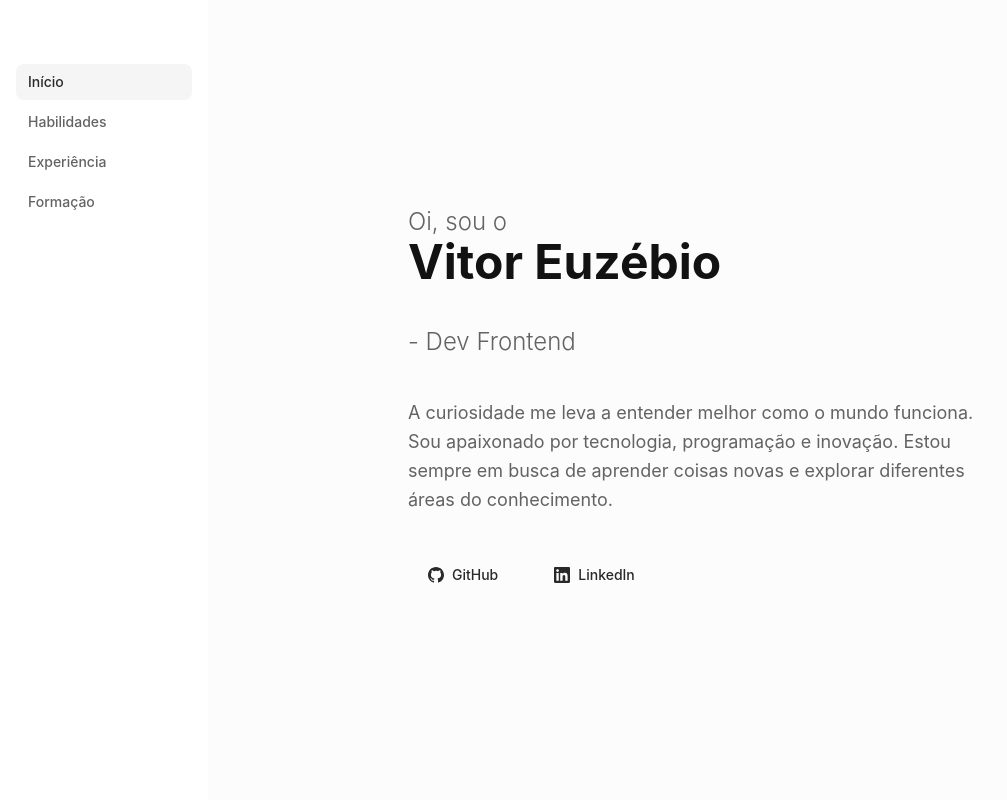
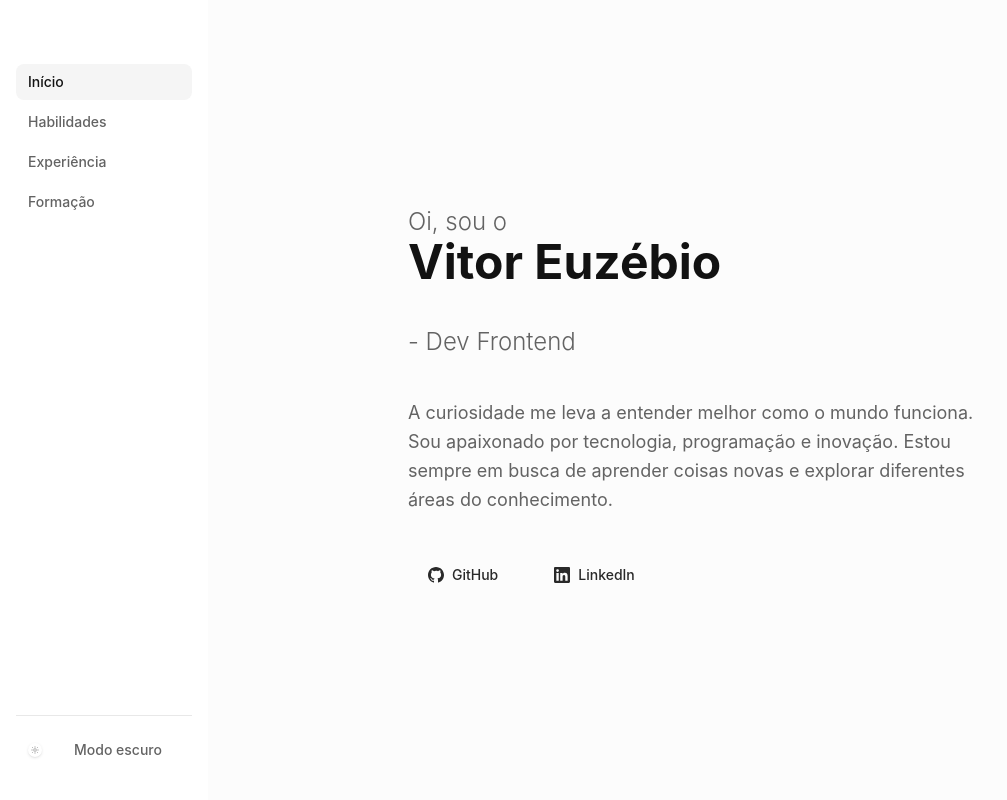
Before and after one commit to veuzebio/ihero, an Angular app: page / in a window 1280 px wide. Shown: the top 800 px of the page, without its empty margins (0-1007 px from the left). Built offline with nearby package versions, Linux system fonts and the light colour scheme.

Commit message:
feat(theme): add Theme dark/light mode

```diff
--- a/src/app/education/education.html
+++ b/src/app/education/education.html
@@ -1,13 +1,13 @@
 <section id="education" aria-labelledby="education-heading" class="px-6 py-24">
   <div class="max-w-2xl mx-auto">
-    <h2 id="education-heading" class="text-3xl font-bold text-neutral-900 mb-12">Formação</h2>
+    <h2 id="education-heading" class="text-3xl font-bold text-neutral-900 dark:text-dark-text mb-12">Formação</h2>
 
-    <ul class="flex flex-col divide-y divide-neutral-200" role="list">
+    <ul class="flex flex-col divide-y divide-neutral-200 dark:divide-dark-border" role="list">
       @for (item of education; track item.institution + item.degree) {
         <li class="flex flex-col gap-1 py-4">
-          <span class="text-base font-semibold text-neutral-900">{{ item.degree }}</span>
-          <span class="text-sm text-neutral-600">{{ item.institution }}</span>
-          <span class="text-xs text-neutral-400">{{ item.year }}</span>
+          <span class="text-base font-semibold text-neutral-900 dark:text-dark-text">{{ item.degree }}</span>
+          <span class="text-sm text-neutral-600 dark:text-dark-muted">{{ item.institution }}</span>
+          <span class="text-xs text-neutral-400 dark:text-dark-muted">{{ item.year }}</span>
         </li>
       }
     </ul>
--- a/src/app/nav-menu/nav-menu.html
+++ b/src/app/nav-menu/nav-menu.html
@@ -1,8 +1,8 @@
 <!-- Top bar — mobile only -->
-<div class="lg:hidden fixed top-0 left-0 right-0 z-50 h-12 bg-white flex items-center px-4">
+<div class="lg:hidden fixed top-0 left-0 right-0 z-50 h-12 bg-white dark:bg-dark-surface flex items-center justify-between px-4 transition-colors duration-300">
   <button
     type="button"
-    class="p-1.5 text-neutral-600 hover:bg-neutral-100 hover:text-neutral-900"
+    class="p-1.5 text-neutral-600 dark:text-dark-muted hover:bg-neutral-100 dark:hover:bg-dark-surface-2 hover:text-neutral-900 dark:hover:text-dark-text transition-colors duration-200"
     [attr.aria-expanded]="isOpen()"
     aria-controls="nav-sidebar"
     [attr.aria-label]="isOpen() ? 'Fechar menu de navegação' : 'Abrir menu de navegação'"
@@ -15,6 +15,26 @@
     } @else {
       <svg width="20" height="20" viewBox="0 0 24 24" fill="none" stroke="currentColor" stroke-width="1.5" aria-hidden="true">
         <path stroke-linecap="round" stroke-linejoin="round" d="M4 6h16M4 12h16M4 18h16" />
+      </svg>
+    }
+  </button>
+
+  <!-- Theme toggle — mobile top bar -->
+  <button
+    type="button"
+    class="flex items-center gap-1.5 p-1.5 rounded-full transition-colors duration-200 text-neutral-600 dark:text-dark-muted hover:bg-neutral-100 dark:hover:bg-dark-surface-2"
+    [attr.aria-label]="themeService.isDark() ? 'Ativar modo claro' : 'Ativar modo escuro'"
+    [attr.aria-pressed]="themeService.isDark()"
+    (click)="themeService.toggle()"
+  >
+    @if (themeService.isDark()) {
+      <svg width="18" height="18" viewBox="0 0 24 24" fill="none" stroke="currentColor" stroke-width="1.5" aria-hidden="true">
+        <circle cx="12" cy="12" r="4"/>
+        <path stroke-linecap="round" d="M12 2v2M12 20v2M4.22 4.22l1.42 1.42M18.36 18.36l1.42 1.42M2 12h2M20 12h2M4.22 19.78l1.42-1.42M18.36 5.64l1.42-1.42"/>
+      </svg>
+    } @else {
+      <svg width="18" height="18" viewBox="0 0 24 24" fill="none" stroke="currentColor" stroke-width="1.5" aria-hidden="true">
+        <path stroke-linecap="round" stroke-linejoin="round" d="M21 12.79A9 9 0 1 1 11.21 3a7 7 0 0 0 9.79 9.79z"/>
       </svg>
     }
   </button>
@@ -34,23 +54,21 @@
   #navSidebar
   id="nav-sidebar"
   aria-label="Navegação da página"
-  class="fixed top-0 left-0 z-40 h-full w-52 bg-white flex flex-col pt-16 pb-8 px-4 transition-transform duration-300
-    -translate-x-full lg:translate-x-0"
+  class="fixed top-0 left-0 z-40 h-full w-52 flex flex-col pt-16 pb-8 px-4
+    bg-white dark:bg-dark-surface
+    -translate-x-full lg:translate-x-0
+    transition-[transform,background-color,color] duration-300"
   [class.-translate-x-full]="!isOpen()"
   [class.translate-x-0]="isOpen()"
   [attr.inert]="(!isOpen() && !isDesktop()) ? '' : null"
   (keydown)="onNavKeydown($event)"
 >
-  <ul role="list" class="flex flex-col gap-1">
+  <ul role="list" class="flex flex-col gap-1 flex-1">
     @for (item of navItems; track item.id) {
       <li>
         <a
           [href]="'#' + item.id"
-          class="flex items-center gap-2 px-3 py-2 rounded-lg text-sm font-medium transition-colors duration-200 ease-out"
-          [class.bg-neutral-100]="activeSection() === item.id"
-          [class.text-neutral-600]="activeSection() !== item.id"
-          [class.hover:text-neutral-900]="activeSection() !== item.id"
-          [class.hover:bg-neutral-200]="activeSection() !== item.id"
+          [class]="navLinkClass(item.id)"
           [attr.aria-current]="activeSection() === item.id ? 'location' : null"
           (click)="closeMenu()"
         >
@@ -59,4 +77,44 @@
       </li>
     }
   </ul>
+
+  <!-- Theme toggle — desktop sidebar (bottom) -->
+  <div class="hidden lg:block mt-auto pt-4 border-t border-neutral-200 dark:border-dark-border">
+    <button
+      type="button"
+      class="w-full flex items-center gap-2.5 px-3 py-2 rounded-lg text-sm font-medium transition-colors duration-200
+        text-neutral-600 dark:text-dark-muted
+        hover:bg-neutral-100 dark:hover:bg-dark-surface-2
+        hover:text-neutral-900 dark:hover:text-dark-text"
+      [attr.aria-label]="themeService.isDark() ? 'Ativar modo claro' : 'Ativar modo escuro'"
+      [attr.aria-pressed]="themeService.isDark()"
+      (click)="themeService.toggle()"
+    >
+      <!-- Switch track -->
+      <span
+        class="relative inline-flex h-5 w-9 shrink-0 items-center rounded-full transition-colors duration-300"
+        [class.bg-accent]="themeService.isDark()"
+        [class.bg-neutral-300]="!themeService.isDark()"
+        aria-hidden="true"
+      >
+        <span
+          class="absolute flex items-center justify-center h-3.5 w-3.5 rounded-full bg-white shadow transition-transform duration-300"
+          [class.translate-x-4]="themeService.isDark()"
+          [class.translate-x-0.5]="!themeService.isDark()"
+        >
+          @if (themeService.isDark()) {
+            <svg width="8" height="8" viewBox="0 0 24 24" fill="currentColor" class="text-accent" aria-hidden="true">
+              <path d="M21 12.79A9 9 0 1 1 11.21 3a7 7 0 0 0 9.79 9.79z"/>
+            </svg>
+          } @else {
+            <svg width="8" height="8" viewBox="0 0 24 24" fill="none" stroke="currentColor" stroke-width="2.5" class="text-neutral-400" aria-hidden="true">
+              <circle cx="12" cy="12" r="4"/>
+              <path stroke-linecap="round" d="M12 2v2M12 20v2M4.22 4.22l1.42 1.42M18.36 18.36l1.42 1.42M2 12h2M20 12h2M4.22 19.78l1.42-1.42M18.36 5.64l1.42-1.42"/>
+            </svg>
+          }
+        </span>
+      </span>
+      <span>{{ themeService.isDark() ? 'Modo claro' : 'Modo escuro' }}</span>
+    </button>
+  </div>
 </nav>
--- a/src/app/nav-menu/nav-menu.ts
+++ b/src/app/nav-menu/nav-menu.ts
@@ -1,5 +1,6 @@
 import { Component, ElementRef, OnDestroy, ViewChild, afterNextRender, inject, signal } from '@angular/core';
 import { DOCUMENT } from '@angular/common';
+import { ThemeService } from '../theme/theme.service';
 
 interface NavItem {
   label: string;
@@ -15,6 +16,7 @@ interface NavItem {
 })
 export class NavMenu implements OnDestroy {
   private readonly document = inject(DOCUMENT);
+  readonly themeService = inject(ThemeService);
   private observer: IntersectionObserver | null = null;
   private mediaQuery: MediaQueryList | null = null;
   private readonly onMediaChange = (e: MediaQueryListEvent) => this.isDesktop.set(e.matches);
@@ -24,6 +26,13 @@ export class NavMenu implements OnDestroy {
   readonly isOpen = signal(false);
   readonly isDesktop = signal(false);
   readonly activeSection = signal('hero');
+
+  navLinkClass(id: string): string {
+    const base = 'flex items-center gap-2 px-3 py-2 rounded-lg text-sm font-medium transition-colors duration-200 ease-out ';
+    return this.activeSection() === id
+      ? base + 'bg-neutral-100 dark:bg-dark-surface-2 text-neutral-900 dark:text-dark-text'
+      : base + 'text-neutral-600 dark:text-dark-muted hover:text-neutral-900 dark:hover:text-dark-text hover:bg-neutral-200 dark:hover:bg-dark-surface-2';
+  }
 
   readonly navItems: NavItem[] = [
     { label: 'Início', id: 'hero' },
--- a/src/app/skills/skills.html
+++ b/src/app/skills/skills.html
@@ -1,12 +1,12 @@
-<section id="skills" aria-labelledby="skills-heading" class="px-6 py-24 bg-neutral-50">
+<section id="skills" aria-labelledby="skills-heading" class="px-6 py-24 bg-neutral-50 dark:bg-dark-bg">
   <div class="max-w-2xl mx-auto">
-    <h2 id="skills-heading" class="text-3xl font-bold text-neutral-900 mb-12">Habilidades</h2>
+    <h2 id="skills-heading" class="text-3xl font-bold text-neutral-900 dark:text-dark-text mb-12">Habilidades</h2>
 
     <ul class="flex flex-wrap gap-4" role="list">
       @for (skill of skills; track skill.name) {
-        <li class="flex flex-col gap-0.5 px-4 py-3 rounded-xl bg-neutral-100 min-w-32">
-          <span class="text-base font-semibold text-neutral-900">{{ skill.name }}</span>
-          <span class="text-xs text-neutral-400 capitalize">{{ skill.level }}</span>
+        <li class="flex flex-col gap-0.5 px-4 py-3 rounded-xl bg-neutral-100 dark:bg-dark-surface min-w-32">
+          <span class="text-base font-semibold text-neutral-900 dark:text-dark-text">{{ skill.name }}</span>
+          <span class="text-xs text-neutral-400 dark:text-dark-muted capitalize">{{ skill.level }}</span>
         </li>
       }
     </ul>
--- /dev/null
+++ b/src/app/theme/theme.service.ts
@@ -0,0 +1,37 @@
+import { DOCUMENT } from '@angular/common';
+import { Injectable, afterNextRender, inject, signal } from '@angular/core';
+
+const STORAGE_KEY = 'theme';
+
+@Injectable({ providedIn: 'root' })
+export class ThemeService {
+  private readonly document = inject(DOCUMENT);
+
+  readonly isDark = signal(false);
+
+  constructor() {
+    afterNextRender(() => {
+      const stored = this.document.defaultView?.localStorage.getItem(STORAGE_KEY);
+      const prefersDark = this.document.defaultView?.matchMedia('(prefers-color-scheme: dark)').matches ?? false;
+      const dark = stored === 'dark' || (stored === null && prefersDark);
+      this.isDark.set(dark);
+      this.apply(dark);
+    });
+  }
+
+  toggle(): void {
+    const next = !this.isDark();
+    this.isDark.set(next);
+    this.apply(next);
+    this.document.defaultView?.localStorage.setItem(STORAGE_KEY, next ? 'dark' : 'light');
+  }
+
+  private apply(dark: boolean): void {
+    const html = this.document.documentElement;
+    if (dark) {
+      html.classList.add('dark');
+    } else {
+      html.classList.remove('dark');
+    }
+  }
+}
--- a/src/styles.css
+++ b/src/styles.css
@@ -1,4 +1,7 @@
 @import 'tailwindcss';
+
+/* Class-based dark mode — applies when <html> has .dark class */
+@variant dark (&:where(.dark, .dark *));
 
 @theme {
   --font-sans: 'Inter', system-ui, sans-serif;
@@ -12,6 +15,15 @@
   --color-neutral-900: oklch(18% 0 0);
 
   --color-accent: oklch(52% 0.14 260);
+
+  /* dark mode surfaces — slate-blue tones, not pure black */
+  --color-dark-bg: oklch(22% 0.012 255);
+  --color-dark-surface: oklch(27% 0.012 255);
+  --color-dark-surface-2: oklch(32% 0.012 255);
+  --color-dark-border: oklch(38% 0.012 255);
+  --color-dark-text: oklch(92% 0 0);
+  --color-dark-muted: oklch(68% 0 0);
+  --color-dark-accent: oklch(62% 0.14 260);
 }
 
 *,
@@ -29,4 +41,12 @@ body {
   background-color: var(--color-neutral-50);
   color: var(--color-neutral-800);
   margin: 0;
+  transition:
+    background-color 0.3s ease,
+    color 0.3s ease;
 }
+
+html.dark body {
+  background-color: var(--color-dark-bg);
+  color: var(--color-dark-text);
+}
```
Also changed, not shown: src/app/experience/experience.html (+6 -6 lines), src/app/hero/hero.html (+6 -6 lines), .claude/CLAUDE.md.
